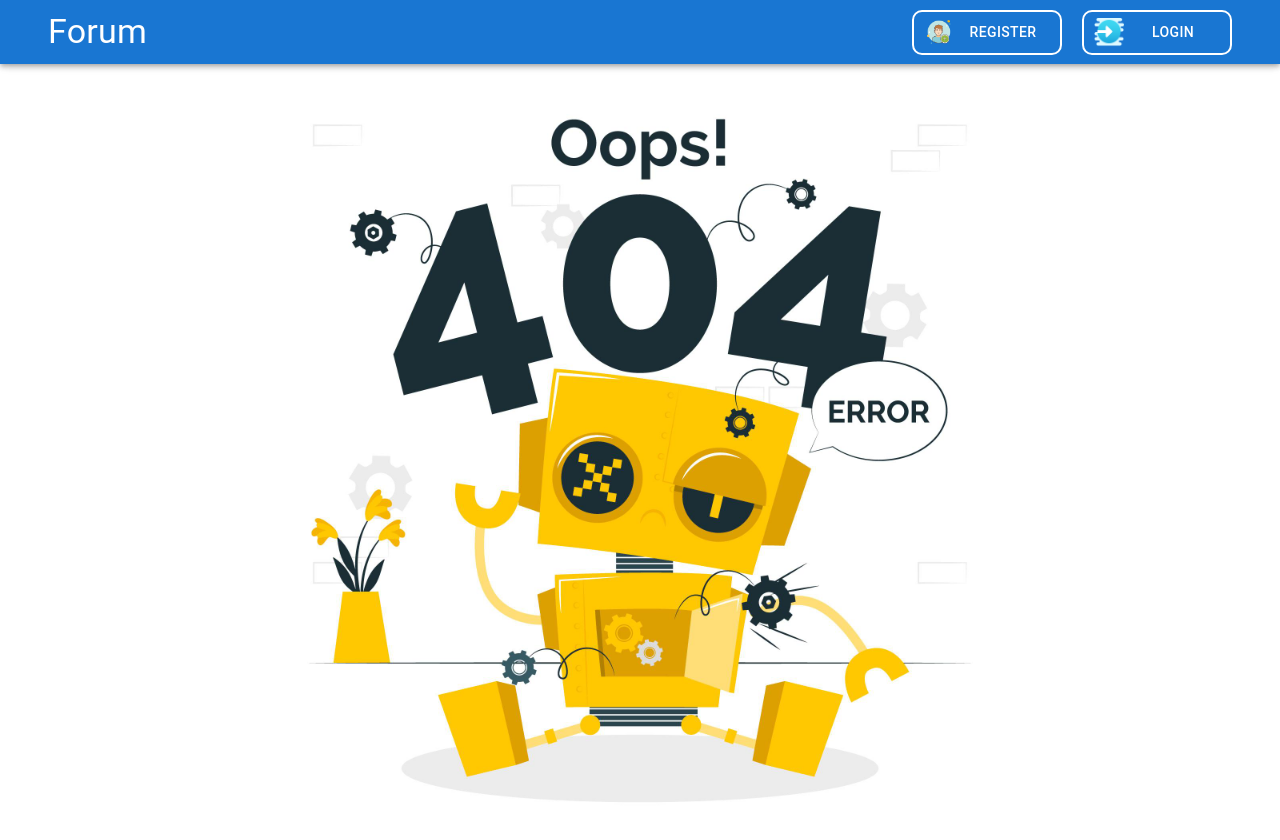
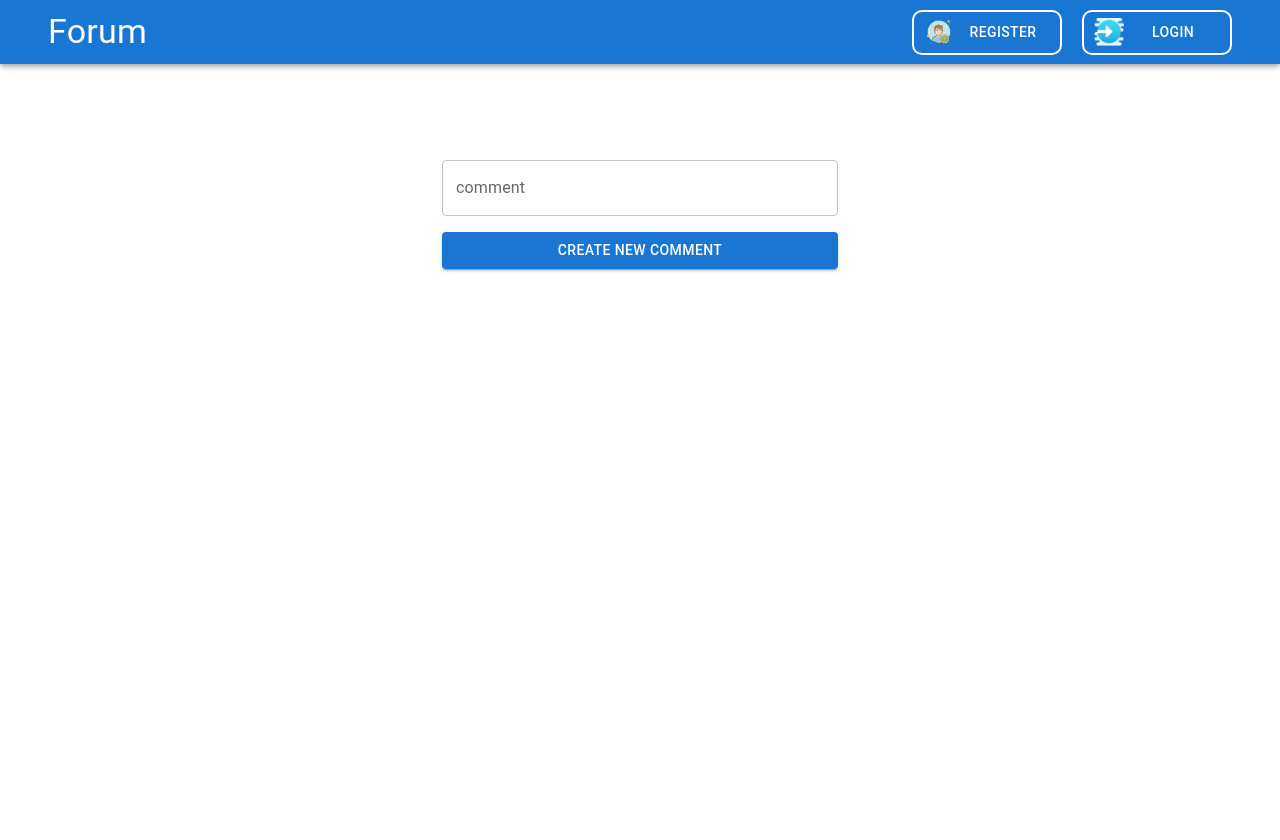
Before and after one commit to red88july/lab_work88, a React (Vite) app in the folder frontend/: page /comments/1 in a window 1280 px wide. Shown: the top 840 px of the page. After the commit the page ends 800 px from the top, so only its background shows below. Built offline with nearby package versions, Linux system fonts and the light colour scheme.

Commit message:
"Create CommentsForm and commentsSlice, commentsThunk for add (comments to post) where POST request work correctly"

```diff
--- a/frontend/app/store.ts
+++ b/frontend/app/store.ts
@@ -4,6 +4,7 @@ import { FLUSH, PAUSE, PERSIST, PURGE, REGISTER, REHYDRATE,persistReducer, persi
 import storage from 'redux-persist/lib/storage';
 import {usersReducer} from '../src/features/users/usersSlice.ts';
 import {postsReducer} from '../src/features/posts/postsSlice.ts';
+import {commentsReducer} from '../src/features/comments/commentsSlice.ts';
 
 const usersPersistConfig = {
   key: 'forum:users',
@@ -14,6 +15,7 @@ const usersPersistConfig = {
 const rootReducer = combineReducers({
   users: persistReducer(usersPersistConfig, usersReducer),
   posts: postsReducer,
+  comments: commentsReducer,
 });
 
 export const store = configureStore({
--- a/frontend/src/App.tsx
+++ b/frontend/src/App.tsx
@@ -7,7 +7,7 @@ import LogForm from './features/users/LogForm.tsx';
 import PostForm from './features/posts/PostForm.tsx';
 import Posts from './features/posts/Posts.tsx';
 import ViewPost from './features/posts/ViewPost.tsx';
-import CommentsForm from './features/CommentsForm.tsx';
+import CommentsForm from './features/comments/CommentsForm.tsx';
 
 function App() {
   return (
@@ -19,7 +19,7 @@ function App() {
               <Route path="/login" element={(<LogForm />)}/>
               <Route path="/new-post" element={(<PostForm />)}/>
               <Route path="posts/:id" element={(<ViewPost />)}/>
-              <Route path="/comments" element={(<CommentsForm />)}/>
+              <Route path="comments/:id" element={(<CommentsForm />)}/>
               <Route path="*" element={(
                 <Box
                   sx={{display: "flex", alignItems:'center',
--- a/frontend/src/features/CommentsForm.tsx
+++ /dev/null
@@ -1,12 +0,0 @@
-import {Box} from '@mui/material';
-
-
-const CommentsForm = () => {
-  return (
-    <Box marginTop={25}>
-      Test
-    </Box>
-  );
-};
-
-export default CommentsForm;
--- /dev/null
+++ b/frontend/src/features/comments/CommentsForm.tsx
@@ -0,0 +1,87 @@
+import { Alert, Box, Button, CircularProgress, Container, Grid, TextField } from '@mui/material';
+
+import React, {useState} from 'react';
+import { useSelector } from 'react-redux';
+
+import { useAppDispatch } from '../../../app/hooks.ts';
+import { createComment } from './commentsThunk.ts';
+import { selectViewPost } from '../posts/postsSlice.ts';
+import { isErrComment, isLoadComment } from './commentsSlice.ts';
+
+import { Comment } from '../../types';
+
+
+const CommentsForm = () => {
+
+  const dispatch = useAppDispatch();
+  const loadingComment = useSelector(isLoadComment);
+  const errorComment = useSelector(isErrComment);
+
+  const getId = useSelector(selectViewPost);
+
+  const [comment, setComment] = useState<Comment>({
+    post: getId?._id as string,
+    comment: '',
+  });
+
+  const inputChangeHandler = (event: React.ChangeEvent<HTMLInputElement>) => {
+    const {name, value} = event.target;
+    setComment((prevState) => {
+      return {
+        ...prevState,
+        [name]: value,
+      };
+    });
+  };
+
+  const formSubmitHandler = async (event: React.FormEvent) => {
+    event.preventDefault();
+
+    try {
+      await dispatch(createComment(comment)).unwrap();
+    } catch (e) {
+      //error
+    }
+
+  };
+
+  return (
+    <Container component="main" maxWidth="xs">
+      <Box marginTop={20}>
+        {errorComment &&
+        (<Alert severity="warning">
+        {errorComment.error}
+      </Alert>)}
+        <form
+          autoComplete="off"
+          onSubmit={formSubmitHandler}>
+          <Grid container direction="column" spacing={2}>
+            <Grid item xs>
+              <TextField
+                fullWidth
+                id="comment"
+                label="comment"
+                name="comment"
+                value={comment.comment}
+                onChange={inputChangeHandler}
+              />
+            </Grid>
+            <Grid item xs>
+              <Button
+                fullWidth
+                type="submit"
+                color="primary"
+                variant="contained"
+                disabled={loadingComment}
+              >
+                {loadingComment ? <CircularProgress/> : 'Create new comment'}
+              </Button>
+            </Grid>
+          </Grid>
+        </form>
+      </Box>
+    </Container>
+  );
+};
+
+export default CommentsForm;
--- /dev/null
+++ b/frontend/src/features/comments/commentsSlice.ts
@@ -0,0 +1,44 @@
+import { createSlice, } from '@reduxjs/toolkit';
+
+import { Comment, GlobalErrorComment } from '../../types';
+
+import { createComment } from './commentsThunk.ts';
+import { RootState } from '../../../app/store.ts';
+
+interface CommentsState {
+  comments: Comment | null;
+  isLoadingComment: boolean;
+  isErrorComment: GlobalErrorComment | null;
+}
+
+const initialState: CommentsState = {
+  comments: null,
+  isLoadingComment: false,
+  isErrorComment: null,
+};
+
+export const commentsSlice = createSlice({
+  name: 'comments',
+  initialState,
+  reducers: {},
+
+  extraReducers: (builder) => {
+
+    builder.addCase(createComment.pending, (state) => {
+      state.isLoadingComment = true;
+      state.isErrorComment = null;
+    });
+    builder.addCase(createComment.fulfilled, (state, {payload: data}) => {
+      state.isLoadingComment = false;
+      state.comments = data;
+    });
+    builder.addCase(createComment.rejected, (state, {payload: error}) => {
+      state.isLoadingComment = false;
+      state.isErrorComment = error || null;
+    });
+  }
+});
+
+export const commentsReducer = commentsSlice.reducer;
+export const isLoadComment = (state: RootState) => state.comments.isLoadingComment;
+export const isErrComment = (state: RootState) => state.comments.isErrorComment;
--- /dev/null
+++ b/frontend/src/features/comments/commentsThunk.ts
@@ -0,0 +1,22 @@
+import { createAsyncThunk } from '@reduxjs/toolkit';
+import { RootState } from '../../../app/store.ts';
+import axiosApi from '../../axiosApi.ts';
+import {Comment, CommentResponse, GlobalErrorComment} from '../../types';
+import { isAxiosError } from 'axios';
+
+export const createComment = createAsyncThunk<CommentResponse, Comment, { rejectValue: GlobalErrorComment, state: RootState }>(
+  'comments/createComment',
+  async (comments, {rejectWithValue, getState}) => {
+    try {
+      const token = getState().users.usersDetails?.user.token;
+      const response =  await axiosApi.post('/comments', comments, {headers: { 'Authorization': 'Bearer ' + token}});
+      return response.data;
+    } catch (e) {
+      if (isAxiosError(e) && e.response && e.response.status === 422) {
+        return rejectWithValue(e.response.data);
+      }
+
+      throw e;
+    }
+  }
+);
--- a/frontend/src/features/posts/PostForm.tsx
+++ b/frontend/src/features/posts/PostForm.tsx
@@ -11,7 +11,6 @@ import { isErrorPost, isLoadPost } from './postsSlice.ts';
 const PostForm = () => {
 
   const dispatch = useAppDispatch();
-
   const isLoadingPost = useSelector(isLoadPost);
   const isErrorLoadPost = useSelector(isErrorPost);
 
--- a/frontend/src/features/posts/ViewPost.tsx
+++ b/frontend/src/features/posts/ViewPost.tsx
@@ -1,17 +1,21 @@
-import {Alert, Box, Button, CardMedia, Container, Typography} from '@mui/material';
 import dayjs from 'dayjs';
-import {useSelector} from 'react-redux';
-import {selectViewPost} from './postsSlice.ts';
-import {useAppDispatch, useAppSelector} from '../../../app/hooks.ts';
-import {NavLink, useParams} from 'react-router-dom';
-import {useEffect} from 'react';
-import {viewOnePost} from './postsThunk.ts';
+import { Alert, Box, Button, CardMedia, Container, Typography } from '@mui/material';
+
+import { useSelector } from 'react-redux';
+import { selectViewPost } from './postsSlice.ts';
+import { useAppDispatch, useAppSelector } from '../../../app/hooks.ts';
+import { NavLink, useParams } from 'react-router-dom';
+import { useEffect } from 'react';
+
+
+import { viewOnePost } from './postsThunk.ts';
+import { selectUserDetails } from '../users/usersSlice.ts';
+
 import iconDatetimePost from '../../assets/images/ic-date.png';
 import picOfPostMessage from '../../assets/images/ic-message.png';
 import AddIcon from '@mui/icons-material/Add';
-import {apiURL} from '../../constants.ts';
-import {selectUserDetails} from '../users/usersSlice.ts';
 
+import { apiURL } from '../../constants.ts';
 
 const stylePostBox = {
   borderRadius: '10px',
@@ -36,6 +40,7 @@ const picDate = {
 };
 
 const ViewPost = () => {
+
   const dispatch = useAppDispatch();
   const viewPost = useSelector(selectViewPost);
 
@@ -54,6 +59,7 @@ const ViewPost = () => {
       dispatch(viewOnePost(id));
     }
   }, [dispatch, id]);
+
 
   return (
     <Container maxWidth="sm">
@@ -82,7 +88,7 @@ const ViewPost = () => {
             </Box>
             <Box display="flex" justifyContent="right">
               {user ?
-                (<Button component={NavLink} to="/comments" variant="contained" startIcon={<AddIcon/>}>
+                (<Button component={NavLink} to={`/comments/${id}`} variant="contained" startIcon={<AddIcon/>}>
                   Add comment
                 </Button>) :
                 (<Alert severity="info">
```
Also changed, not shown: frontend/src/types.d.ts (+19 -0 lines), 2 other files (tests, documents, lock files or other folders).
